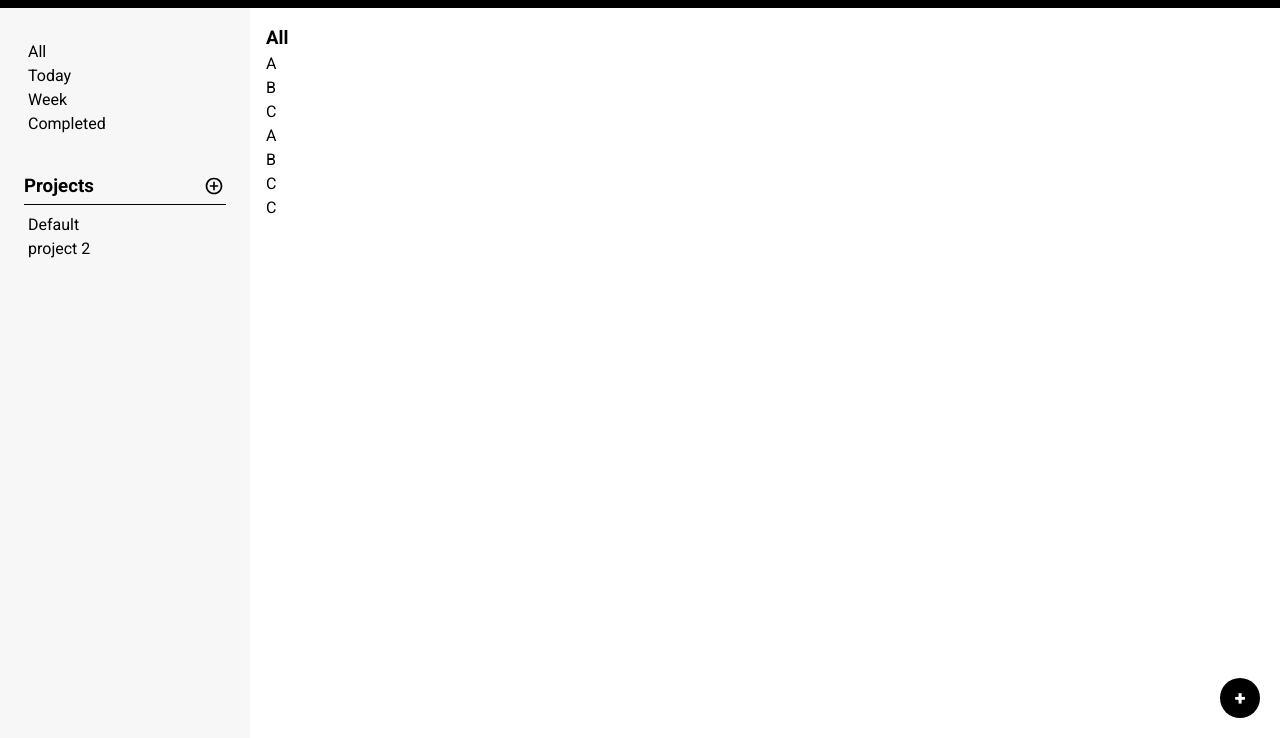
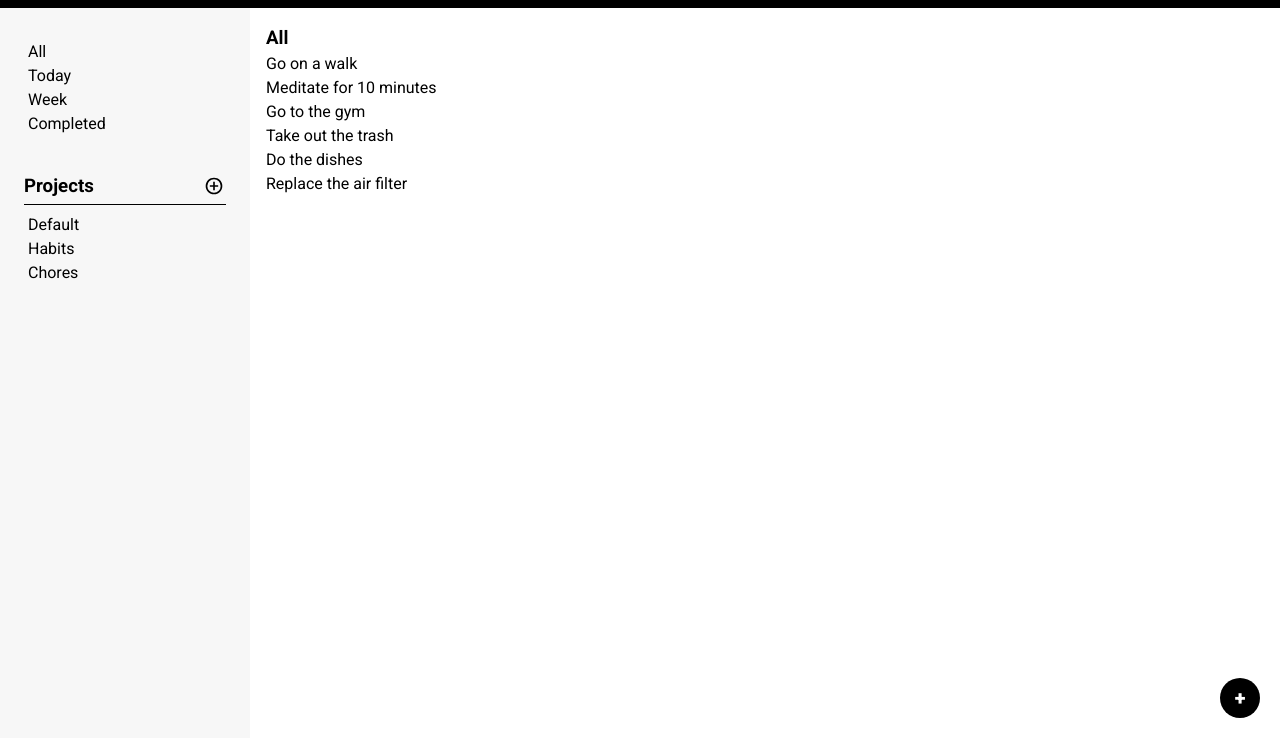
Before and after one commit to tphamdo/todo-list, a website built with webpack: page src/index.html in a window 1280 px wide. Shown: the part 62-800 px from the top of the page. Built offline with nearby package versions, Linux system fonts and the light colour scheme.

Commit message:
Add due date and project handling in new todo form

```diff
--- a/package.json
+++ b/package.json
@@ -21,5 +21,8 @@
     "webpack-cli": "^5.1.4",
     "webpack-dev-server": "^5.1.0",
     "webpack-merge": "^6.0.1"
+  },
+  "dependencies": {
+    "date-fns": "^3.6.0"
   }
 }
--- a/src/data/sample-todo-list.js
+++ b/src/data/sample-todo-list.js
@@ -1,26 +1,57 @@
-import Priority from "../enums/priority.js"
+import Priority from "../enums/priority.js";
+import { addDays } from "date-fns";
+const today = new Date()
+const in3Days = addDays(new Date(), 3);
+const nextWeek = addDays(new Date(), 7);
 
 const todoList = [
     {
-        title: "A",
-        description: "A descr",
-        dueDate: "9-23-2024",
+        title: "Go on a walk",
+        description: "",
+        dueDate: today,
+        priority: Priority.HIGH,
+        done: false,
+        projectName: "Habits",
+    },
+    {
+        title: "Meditate for 10 minutes",
+        description: "",
+        dueDate: today,
+        priority: Priority.HIGH,
+        done: true,
+        projectName: "Habits",
+    },
+    {
+        title: "Go to the gym",
+        description: "",
+        dueDate: today,
+        priority: Priority.HIGH,
+        done: false,
+        projectName: "Habits"
+    },
+    {
+        title: "Take out the trash",
+        description: "",
+        dueDate: in3Days,
         priority: Priority.MEDIUM,
         done: false,
+        projectName: "Chores"
     },
     {
-        title: "B",
-        description: "B desciprtion",
-        dueDate: "9-24",
-        priority: Priority.LOW,
+        title: "Do the dishes",
+        description: "",
+        dueDate: today,
+        priority: Priority.MEDIUM,
         done: false,
+        projectName: "Chores"
     },
     {
-        title: "C",
-        description: "C description",
-        dueDate: "9-25",
+        title: "Replace the air filter",
+        description: "",
+        dueDate: today,
         priority: Priority.HIGH,
-        done: true,
+        done: false,
+        projectName: "Chores"
     },
 ];
 
--- a/src/index.html
+++ b/src/index.html
@@ -8,7 +8,7 @@
     <link href="https://fonts.googleapis.com/css2?family=Roboto:ital,wght@0,100;0,300;0,400;0,500;0,700;0,900;1,100;1,300;1,400;1,500;1,700;1,900&display=swap" rel="stylesheet">
   </head>
   <body>
-    <div class="dialog">
+    <div class="new-todo-dialog">
       <form id="newTodoForm">
         <h2 class="title">New ToDo</h2>
         <input type="text" name="title" placeholder="Title" maxlength="50" required />
--- a/src/screen-controller.js
+++ b/src/screen-controller.js
@@ -17,10 +17,10 @@ export default function ScreenController() {
     const todayButton = document.querySelector("#today");
     const weekButton = document.querySelector("#week");
     const completedButton = document.querySelector("#completed");
-    const dialog = document.querySelector(".dialog");
+    const dialog = document.querySelector(".new-todo-dialog");
     const overlay = document.querySelector(".overlay");
     const selectForProject = document.querySelector("select#project");
-    const dueDate = document.querySelector(".dialog #due-date");
+    const dueDate = document.querySelector(".new-todo-dialog #due-date");
     const now = new Date();
     let defaultDueDate = new Date()
     defaultDueDate.setDate(now.getDate() + 7);
@@ -30,16 +30,12 @@ export default function ScreenController() {
     let selectedProjectName = null;
 
     // Initial dummy data
+
     app.addProject(DEFAULT_PROJECT);
-    app.addTodo(DEFAULT_PROJECT, todoList[0]);
-    app.addTodo(DEFAULT_PROJECT, todoList[1]);
-    app.addTodo(DEFAULT_PROJECT, todoList[2]);
-    app.addTodo(DEFAULT_PROJECT, todoList[0]);
-    app.addTodo(DEFAULT_PROJECT, todoList[1]);
-    app.addTodo(DEFAULT_PROJECT, todoList[2]);
-    app.addProject("project 2");
-    app.addTodo("project 2", todoList[2]);
-    console.log("yo");
+    todoList.forEach(todo => {
+        console.log(todo);
+        app.addTodo(todo);
+    });
 
     function updateScreen() {
         // clear divs
@@ -157,6 +153,9 @@ export default function ScreenController() {
     function handleNewTodoClick(event) {
         console.log("handle new todo");
 
+        if (selectedNavItem === NavItem.PROJECT) {
+            selectForProject.value = selectedProjectName;
+        }
         overlay.classList.add("active");
         dialog.classList.add("active");
     }
--- a/src/styles.css
+++ b/src/styles.css
@@ -212,25 +212,18 @@ button.add-todo {
   border-radius: 9999px;
 }
 
-.dialog {
-  /* display: none; */
+.new-todo-dialog {
+  display: none;
   position: fixed;
   top: 50%;
   left: 50%;
   z-index: 3;
-  transform: translate(-50%, -50%) scale(0);
   border-radius: 8px;
-  /* display: none; */
-  /* position: fixed; */
-  /* z-index: 3; */
-  /* top: 50%; */
-  /* left: 50%; */
   border: 2px solid black;
-  /* border-radius: 8px; */
   padding: 8px;
   background-color: var(--light-grey);
-  /* transform: translate(-50%, -50%) scale(0); */
-  /* transition: 2s ease-in-out;  */
+  transform: translate(-50%, -50%) scale(0);
+  transition: 2s ease-in-out;
 
   & form {
     display: flex;
@@ -243,12 +236,11 @@ button.add-todo {
   }
 }
 
-.dialog.active {
+.new-todo-dialog.active {
   display: block;
   transform: translate(-50%, -50%) scale(1);
   transition: 0.2s ease-in-out;
 }
-
 
 input, select {
   box-shadow: none;
--- a/src/todo-controller.js
+++ b/src/todo-controller.js
@@ -12,6 +12,7 @@ export default function TodoManager() {
 
         let project = new Project(name);
         projects.push(project);
+        return project;
     }
 
     const deleteProject = function(projectName) {
@@ -25,13 +26,18 @@ export default function TodoManager() {
         projects.splice(idx, 1);
     }
 
-    const addTodo = function(projectName, todo) {
-        if (!projectName || !todo) return;
+    const addTodo = function(todo) {
+        if (!todo) return;
 
-        let idx = projects.findIndex(p => p.name == projectName)
+        let idx = projects.findIndex(p => p.name == todo.projectName);
 
-        // break if project is not found
-        if (idx === -1) return;
+        // create new project if it does not yet exist
+        if (idx === -1) {
+            console.log(todo.projectName);
+            let project = addProject(todo.projectName);
+            project.addTodo(new Todo(...Object.values(todo)));
+            return;
+        }
 
         let project = projects[idx]
         project.addTodo(new Todo(...Object.values(todo)));
--- a/src/todo.js
+++ b/src/todo.js
@@ -1,9 +1,10 @@
 export default class Todo {
-    constructor(title, descr, dueDate, priority, done) {
+    constructor(title, descr, dueDate, priority, done, project='') {
         this.title = title;
         this.descr = descr;
         this.dueDate = dueDate;
         this.priority = priority;
         this.done = done;
+        this.project = project;
     }
 }
```
Also changed, not shown: src/project.js (line endings or trailing spaces), 1 other file.
